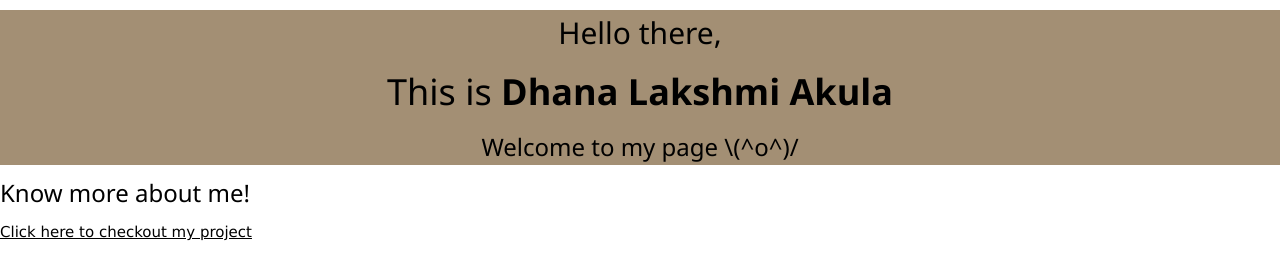
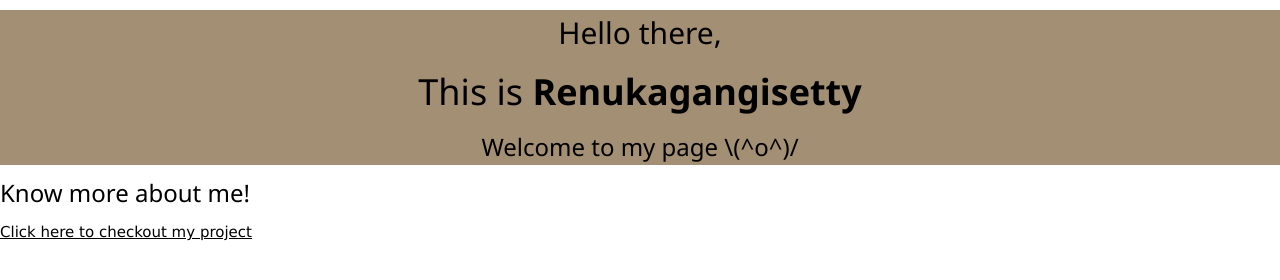
Before and after one commit to Renuka098/renu09, a plain HTML site: page index.html in a window 1280 px wide. Drawn offline with nearby package versions, Linux system fonts and the light colour scheme.

Commit message:
Update index.html

```diff
--- a/index.html
+++ b/index.html
@@ -14,7 +14,7 @@
     <body>
         <div id="intro">
             <h2>Hello there,</h2>
-        <h1>This is <strong>Dhana Lakshmi Akula</strong></h1>
+        <h1>This is <strong>Renukagangisetty</strong></h1>
         <h3>Welcome to my page \(^o^)/</h3>
         </div>
         <div>
```
